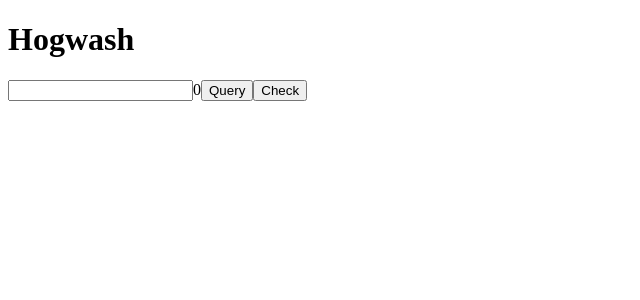
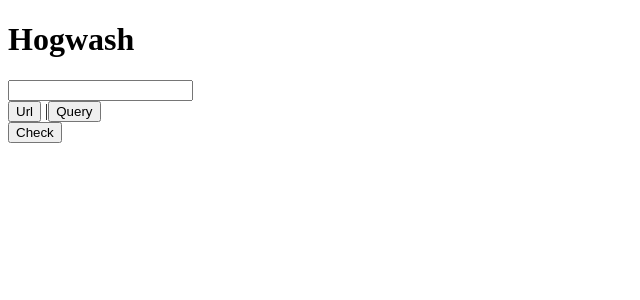
Before and after one commit to TKais/Hogwash, a React app: page / in a window 1280 px wide. Shown: the top 300 px of the page, without its empty margins (0-640 px from the left). Built offline with nearby package versions, Linux system fonts and the light colour scheme.

Commit message:
Lift state up from MultiButton to Search component

```diff
--- a/src/client/components/Button.jsx
+++ b/src/client/components/Button.jsx
@@ -4,6 +4,7 @@ import PropTypes from 'prop-types';
 function Button(props) {
   return (
     <button
+      id={props.id}
       onClick={props.onClick}
     >
       {props.text}
@@ -12,6 +13,7 @@ function Button(props) {
 }
 
 Button.propTypes = {
+  id: PropTypes.string,
   onClick: PropTypes.func,
   text: PropTypes.string.isRequired,
 };
--- a/src/client/components/MultiButton.jsx
+++ b/src/client/components/MultiButton.jsx
@@ -1,16 +1,32 @@
-import React, { useState } from 'react';
+import React from 'react';
 import PropTypes from 'prop-types';
 import Button from './Button.jsx';
 
 function MultiButton(props) {
-  const [activeButton, setActiveButton] = useState('url-button');
   return (
-    <Button id="url-button" variant="tertiary" /> | <Button variant="tertiary" />
+    <div onClick={props.onClick}>
+      <Button
+        id={props.firstButtonId}
+        variant="tertiary"
+        text={props.firstButtonText}
+        // onClick={evt => setActiveButton(evt.target.id)}
+      /> |
+      <Button
+        id={props.secondButtonId}
+        variant="tertiary"
+        text={props.secondButtonText}
+        // onClick={evt => setActiveButton(evt.target.id)}
+      />
+    </div>
   );
 }
 
 MultiButton.propTypes = {
+  firstButtonId: PropTypes.string.isRequired,
+  firstButtonText: PropTypes.string.isRequired,
   onClick: PropTypes.func,
-}
+  secondButtonId: PropTypes.string.isRequired,
+  secondButtonText: PropTypes.string.isRequired,
+};
 
 export default MultiButton;
--- a/src/client/components/Search.jsx
+++ b/src/client/components/Search.jsx
@@ -8,7 +8,10 @@ import MultiButton from './MultiButton.jsx';
 function Search() {
   const [mode, setMode] = useState('Url');
   const [searchString, setSearchString] = useState('');
+  const [activeButton, setActiveButton] = useState('url-button');
   const label = mode === 'Url' || !mode ? 'Provide a url' : 'Provide a search query';
+  console.log(`activeButton is: ${activeButton}`);
+  console.log(`setMode is: ${setMode}`);
 
   return (
     <div>
@@ -19,12 +22,11 @@ function Search() {
         onChange={evt => setSearchString(evt.target.value)}
       />
       <MultiButton
-        onClick={evt => setMode(evt.target)}
-      />
-      <Button
-        text="Query"
-        variant="tertiary"
-        onClick={evt => setMode(evt.target)}
+        firstButtonId="url-button"
+        firstButtonText="Url"
+        secondButtonId="query-button"
+        secondButtonText="Query"
+        onClick={evt => console.log(evt.target.id) && setActiveButton(evt.target.id)}
       />
       <Button
         text="Check"
```
Also changed, not shown: 1 other file (tests, documents, lock files or other folders).
